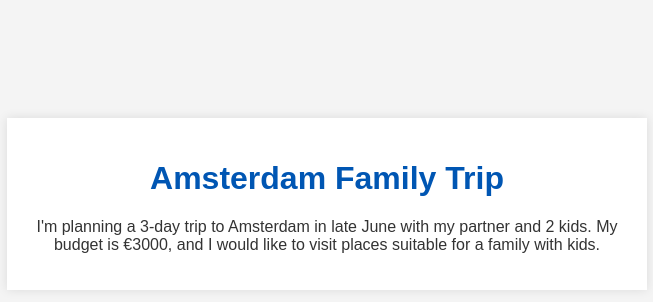
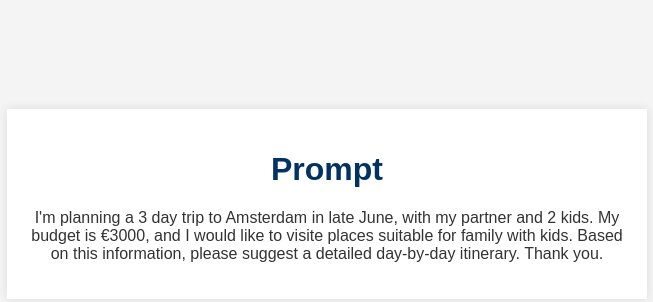
Before and after one commit to Woni27/Woni27.github.io, a plain HTML site: page index.html in a window 1280 px wide. Shown: the part 196-498 px from the top of the page, without its empty margins (313-966 px from the left). Drawn offline with Linux system fonts and the light colour scheme.

Commit message:
Update index.html

```diff
--- a/index.html
+++ b/index.html
@@ -24,14 +24,17 @@
             text-align: center;
         }
         h1 {
-            color: #0056b3;
+            color: #003264;
         }
     </style>
 </head>
 <body>
     <div class="container">
-        <h1>Amsterdam Family Trip</h1>
-        <p>I'm planning a 3-day trip to Amsterdam in late June with my partner and 2 kids. My budget is €3000, and I would like to visit places suitable for a family with kids.</p>
+        <h1>Prompt</h1>
+        <p>I'm planning a 3 day trip to Amsterdam in late June, with my partner and 2 kids. My budget is €3000, and I would like to visite places suitable for family with kids.
+
+Based on this information, please suggest a detailed day-by-day itinerary. Thank you.
+</p>
     </div>
 </body>
 </html>
```
